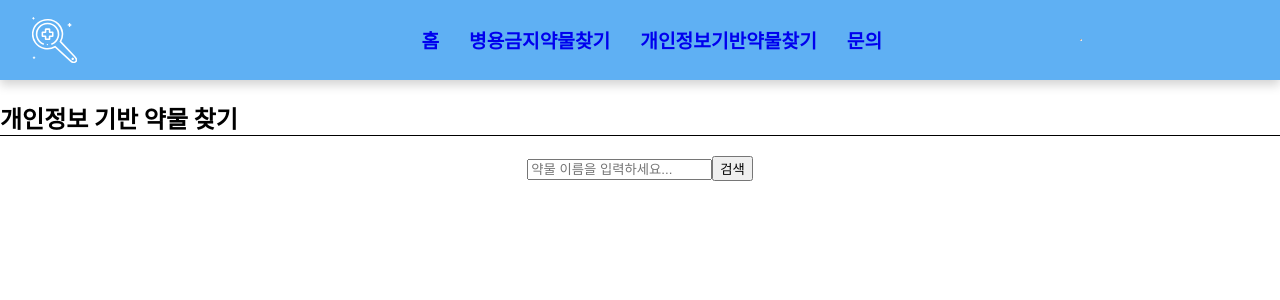
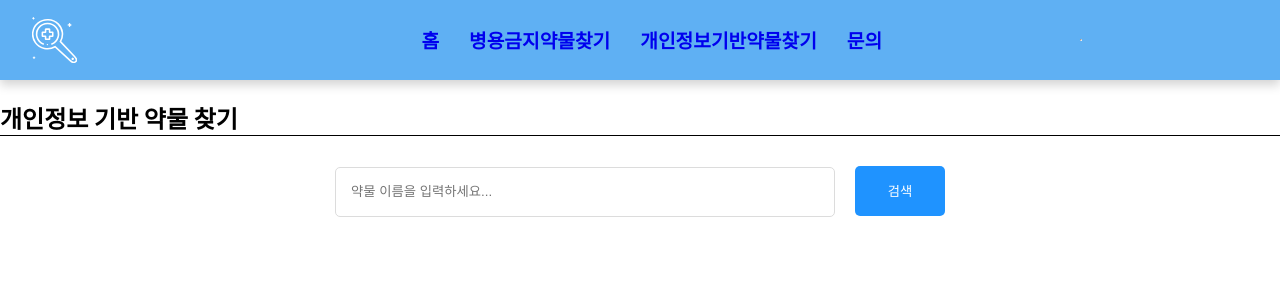
Before and after one commit to LovellR/GSS_Project, a React (Create React App) app in the folder oss-project/: page /detail in a window 1280 px wide. Shown: the top 300 px of the page. Built offline with nearby package versions, Linux system fonts and the light colour scheme.

Commit message:
개인정보 기반 검색 기능 스타일링

```diff
--- a/oss-project/src/JS/PersonalEditor.js
+++ b/oss-project/src/JS/PersonalEditor.js
@@ -1,3 +1,5 @@
+import "./css/PersonalEditor.css";
+
 const PersonalEditor = () => {
     return (
         <div className="editor_wrapper">
--- /dev/null
+++ b/oss-project/src/JS/css/PersonalEditor.css
@@ -0,0 +1,21 @@
+.editor_wrapper input {
+    flex: 1;
+    box-sizing: border-box;
+    border: 1px solid rgb(220, 220, 220);
+    border-radius: 5px;
+    padding: 15px;
+    width: 500px;
+    height: 50px;
+    margin: 10px;
+}
+
+.editor_wrapper button {
+    cursor: pointer;
+    width: 90px;
+    height: 50px;
+    margin: 10px;
+    border-radius: 5px;
+    border: none;
+    background-color: #1f93ff;
+    color: white;
+}
```
